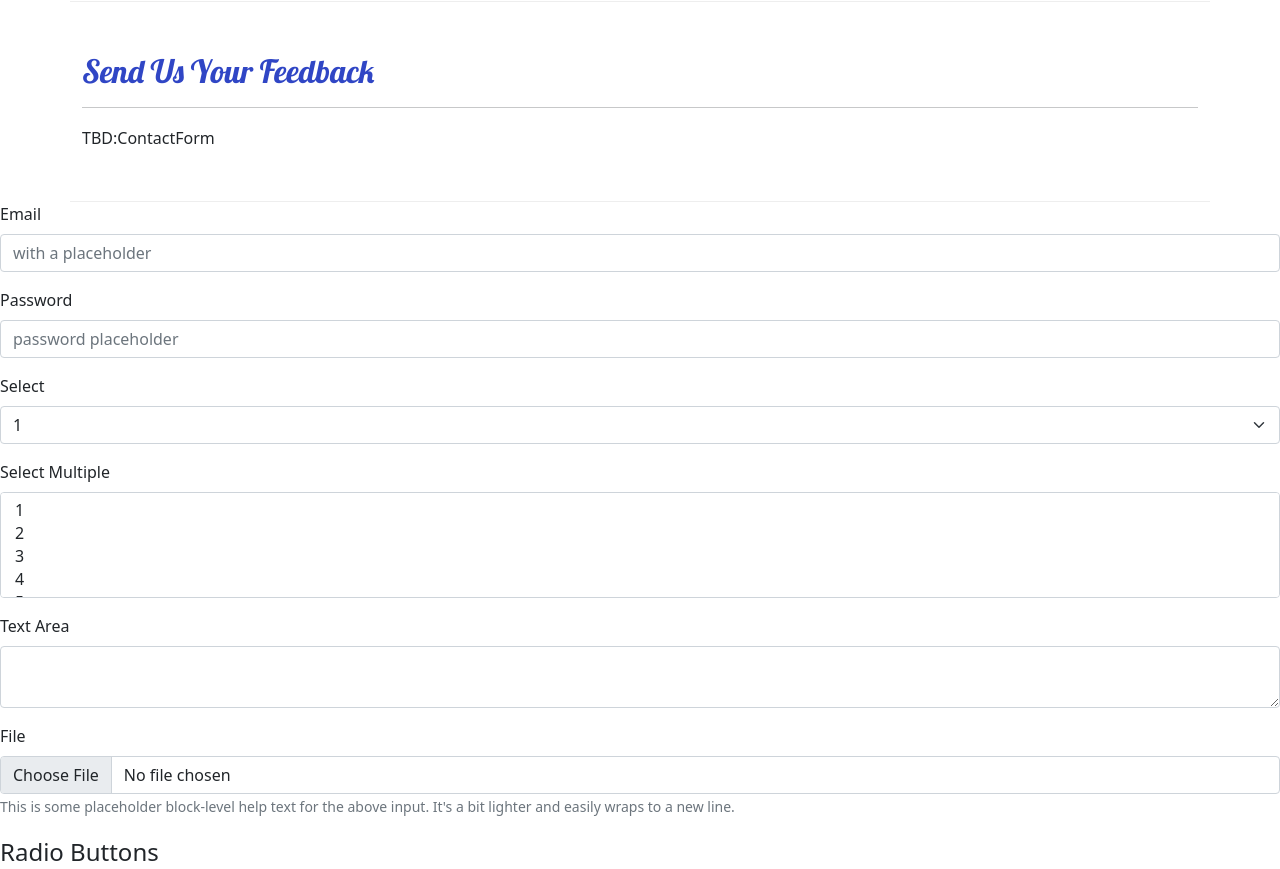
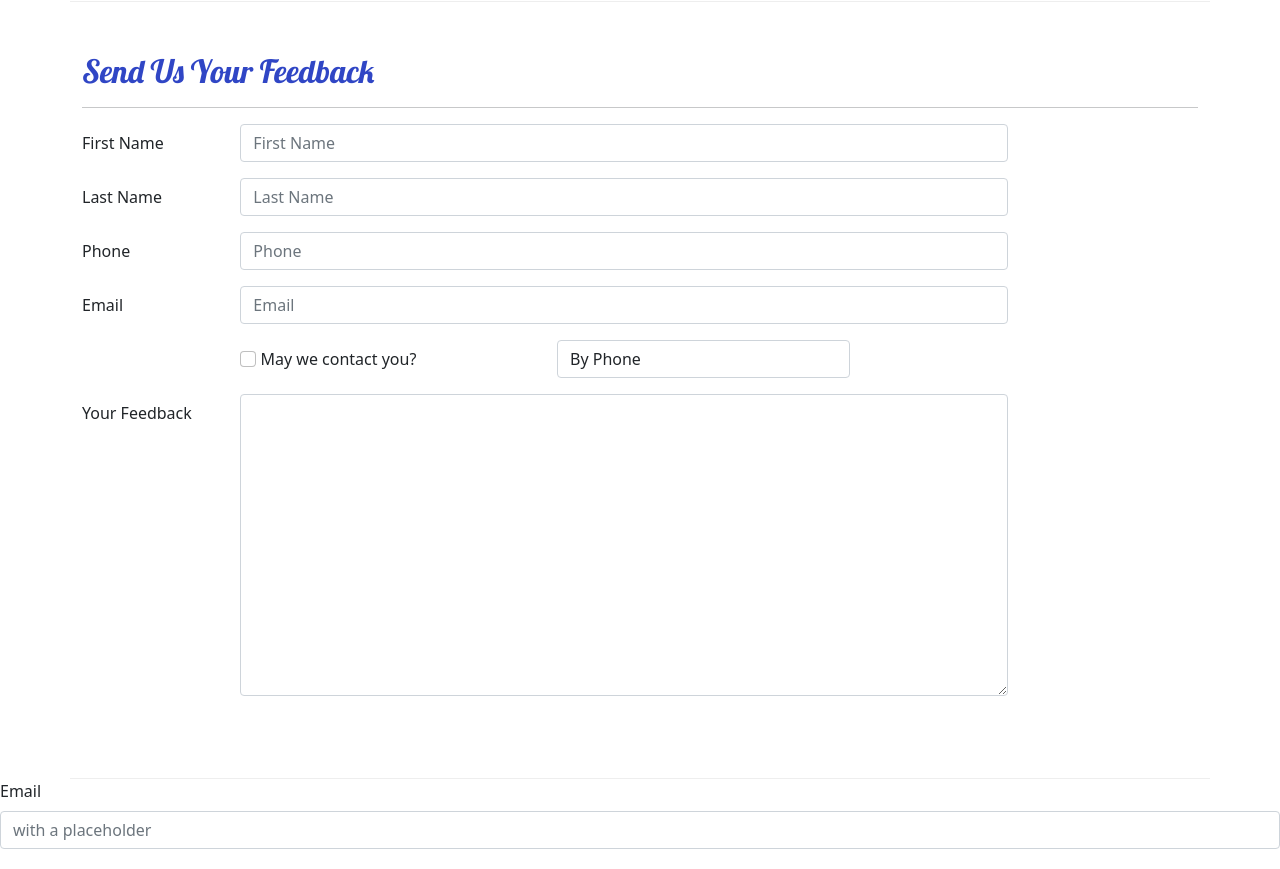
Before and after one commit to jj252/netflix, a React (Create React App) app: page /contact in a window 1280 px wide. Shown: the part 720-1589 px from the top of the page. Built offline with nearby package versions, Linux system fonts and the light colour scheme.

Commit message:
contact form parts 1 and 2

```diff
--- /dev/null
+++ b/src/components/ContactForm.js
@@ -0,0 +1,102 @@
+import {Button, Label, Col, FormGroup} from 'reactstrap';
+import {Formik, Field, Form} from 'formik';
+
+const ContactForm = () => {
+    return (
+        <Formik
+            initialValues={{
+                firstName: '',
+                lastName:'',
+                phoneNum:'',
+                email:'',
+                agree: false,
+                contactType:'By Phone',
+                feedback:''
+            }}
+        >
+            <Form>
+                <FormGroup row>
+                    <Label htmlFor='firstName' md='2'>
+                        First Name
+                    </Label>
+                    <Col md='10'>
+                        <Field className='form-control'
+                               name='firstName'
+                               placeholder='First Name'
+                        />
+                    </Col>
+                </FormGroup>
+                <FormGroup row>
+                    <Label html='lastName' md='2'>
+                        Last Name
+                    </Label>
+                    <Col md='10'>
+                        <Field className='form-control'
+                               name='lastName'
+                               placeholder='Last Name'
+                        />
+                    </Col>
+                </FormGroup>
+                <FormGroup row>
+                    <Label htmlFor='phoneNum' md='2'>
+                        Phone
+                    </Label>
+                    <Col md='10'>
+                        <Field className='form-control'
+                               name='phoneNum'
+                               placeholder='Phone'
+                        />
+                    </Col>
+                </FormGroup>
+                <FormGroup row>
+                    <Label htmlFor='email' md='2'>
+                        Email
+                    </Label>
+                    <Col md='10'>
+                        <Field className='form-control'
+                               name='email'
+                               placeholder='Email'
+                               type='email'
+                        />
+                    </Col>
+                </FormGroup>
+                <FormGroup row>
+                    <Label check md={{size:4, offset:2}}>
+                        <Field
+                            name='agree'
+                            type='checkbox'
+                            className='form-check-input'
+                        />{' '}
+                        May we contact you?
+                    </Label>
+                    <Col md='4'>
+                        <Field className='form-control'
+                               name='contactType'
+                               as='select'
+                        >
+                          <option>By Phone</option>
+                          <option>By Email</option>
+                        </Field>
+                    </Col>
+                </FormGroup>
+                <FormGroup row>
+                    <Label htmlFor='feedback' md='2'>
+                        Your Feedback
+                    </Label>
+                    <Col md='10'>
+                        <Field className='form-control'
+                               name='feedback'
+                               as='textarea'
+                               rows='12'
+                        />
+                    </Col>
+                </FormGroup>
+                <FormGroup row>
+
+                </FormGroup>
+            </Form>
+        </Formik>
+    )
+}
+
+export default ContactForm;
--- a/src/pages/ContactPage.js
+++ b/src/pages/ContactPage.js
@@ -1,5 +1,6 @@
 import {Container,Col,Row} from 'reactstrap';
 import SubHeader from '../components/SubHeader';
+import ContactForm from '../components/ContactForm';
 
 const ContactPage = () => {
     return (
@@ -41,7 +42,7 @@
                         <hr />
                     </Col>
                     <Col md='10'>
-                        TBD:ContactForm
+                        <ContactForm />
                     </Col>
                 </Row>
         </Container>
```
